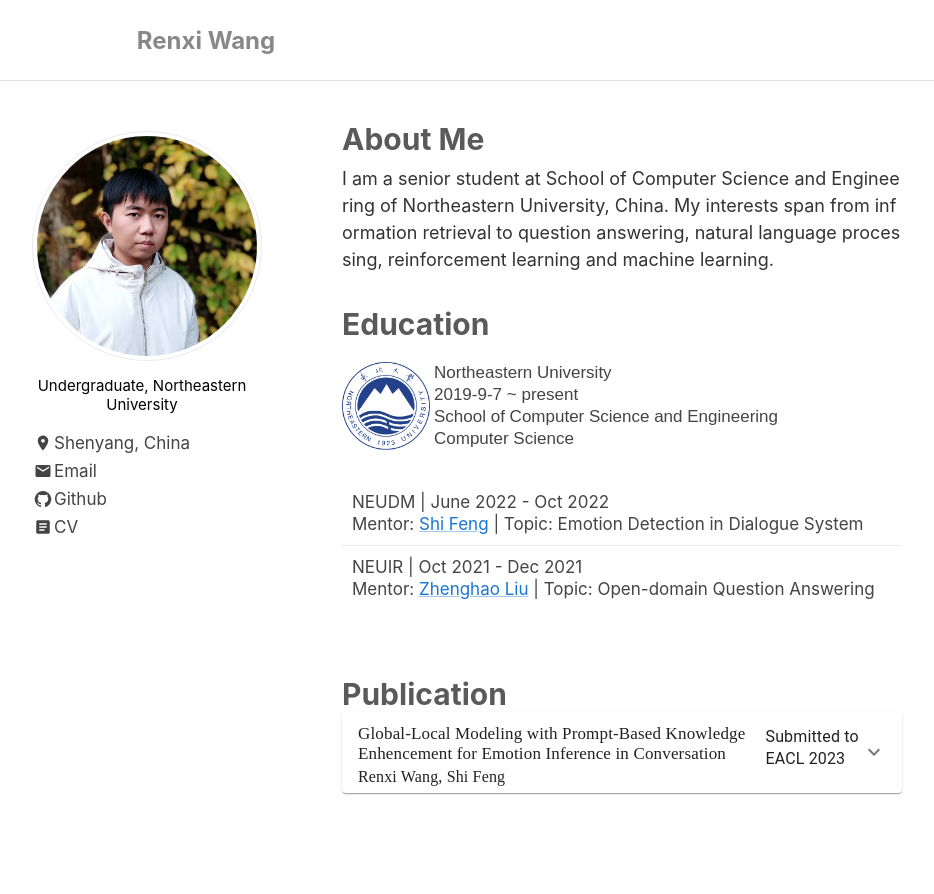
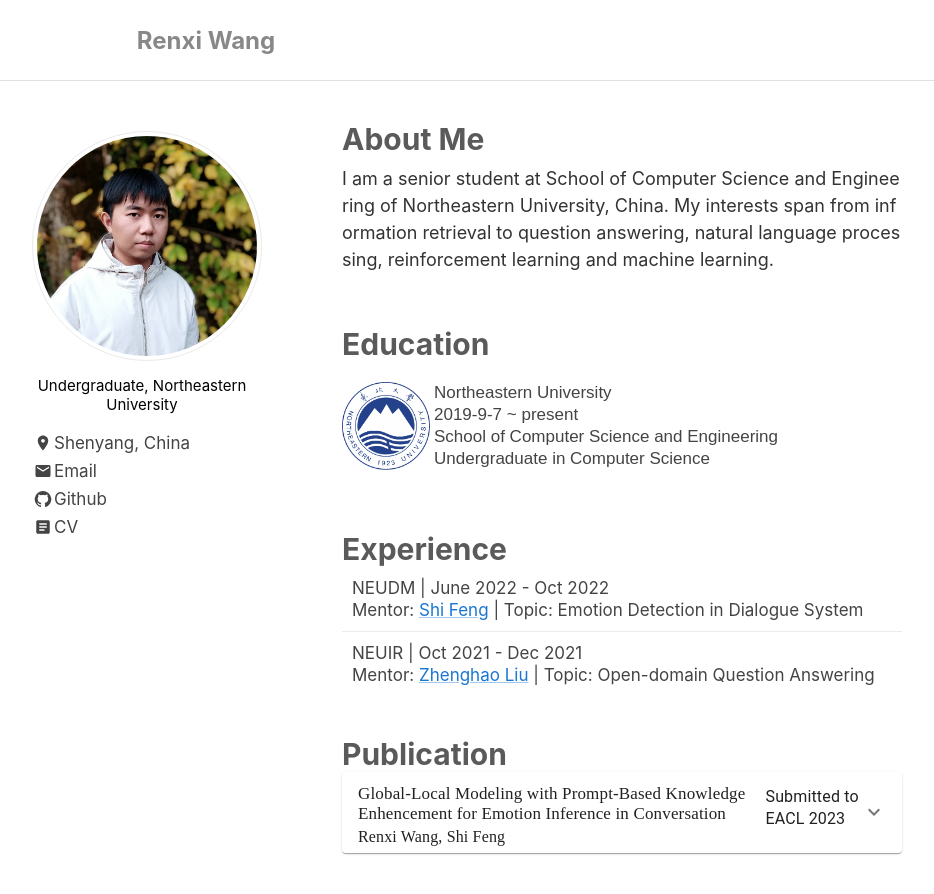
Before and after one commit to Reason-Wang/homepage, a React (Create React App) app: page / in a window 1280 px wide. Shown: the top 894 px of the page, without its empty margins (178-1112 px from the left). Before the commit the page ends 861 px from the top, so only its background shows below. Built offline with nearby package versions, Linux system fonts and the light colour scheme.

Commit message:
small error correction

```diff
--- a/src/components/Education.js
+++ b/src/components/Education.js
@@ -14,7 +14,7 @@ const EducationItem = () =>{
                 <p style={educationStyle.item.text}>Northeastern University</p>
                 <p style={educationStyle.item.text}>2019-9-7 ~ present</p>
                 <p style={educationStyle.item.text}>School of Computer Science and Engineering</p>
-                <p style={educationStyle.item.text}>Computer Science</p>
+                <p style={educationStyle.item.text}>Undergraduate in Computer Science</p>
             </div>
         </div>
     )
--- a/src/components/Experience.js
+++ b/src/components/Experience.js
@@ -35,7 +35,7 @@ export const Experience=() => {
             {/*    style={local_paperStyle}*/}
             {/*>*/}
             {/*    <Paper elevation={0} square={true}>*/}
-                    {/*<h3 style={paperStyle.label}>Experience</h3>*/}
+                    <h3 style={paperStyle.label}>Experience</h3>
                     {experienceList.map((item, index) =>(
                         <Box>
                             <ExperienceItem
--- a/src/components/constants.js
+++ b/src/components/constants.js
@@ -66,7 +66,7 @@ export default function SimpleMediaQuery() {
 export const paperStyle = {
     // writable: true,
     width: 500,
-    height: 160,
+    height: 180,
     marginLeft: "10px",
     marginBottom: "25px",
     // alignItems: "center",
@@ -162,7 +162,7 @@ export const experienceList = [
         Start: "June 2022",
         End: "Oct 2022",
         Mentor: "Shi Feng",
-        MentorLink: "https://dm.neuzsb.com/cse/fengshi/",
+        MentorLink: "https://neu-datamining.github.io/cse/fengshi/",
         Topic: "Emotion Detection in Dialogue System"
     },
     {
```
Also changed, not shown: 1 other file (tests, documents, lock files or other folders).
